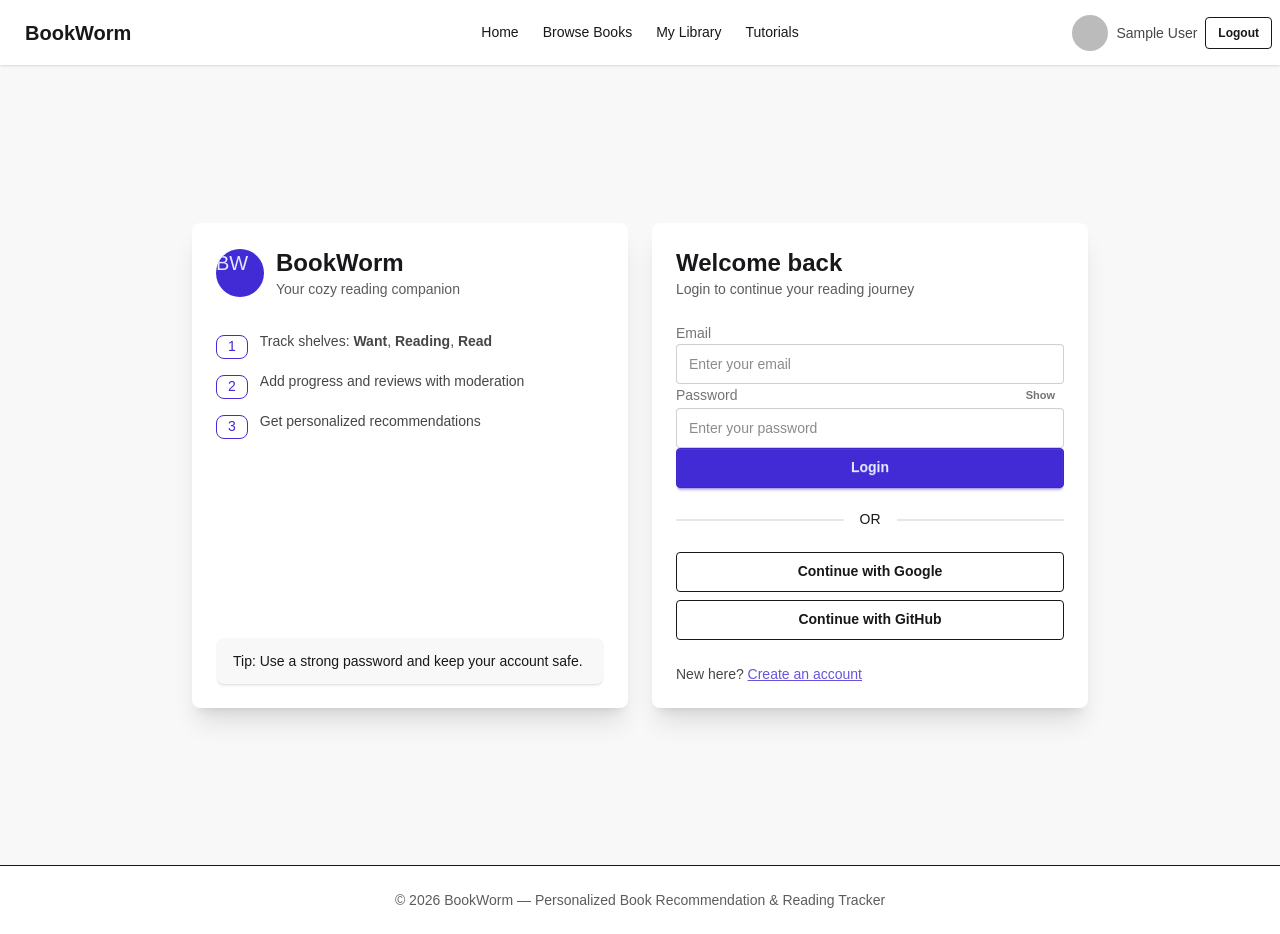
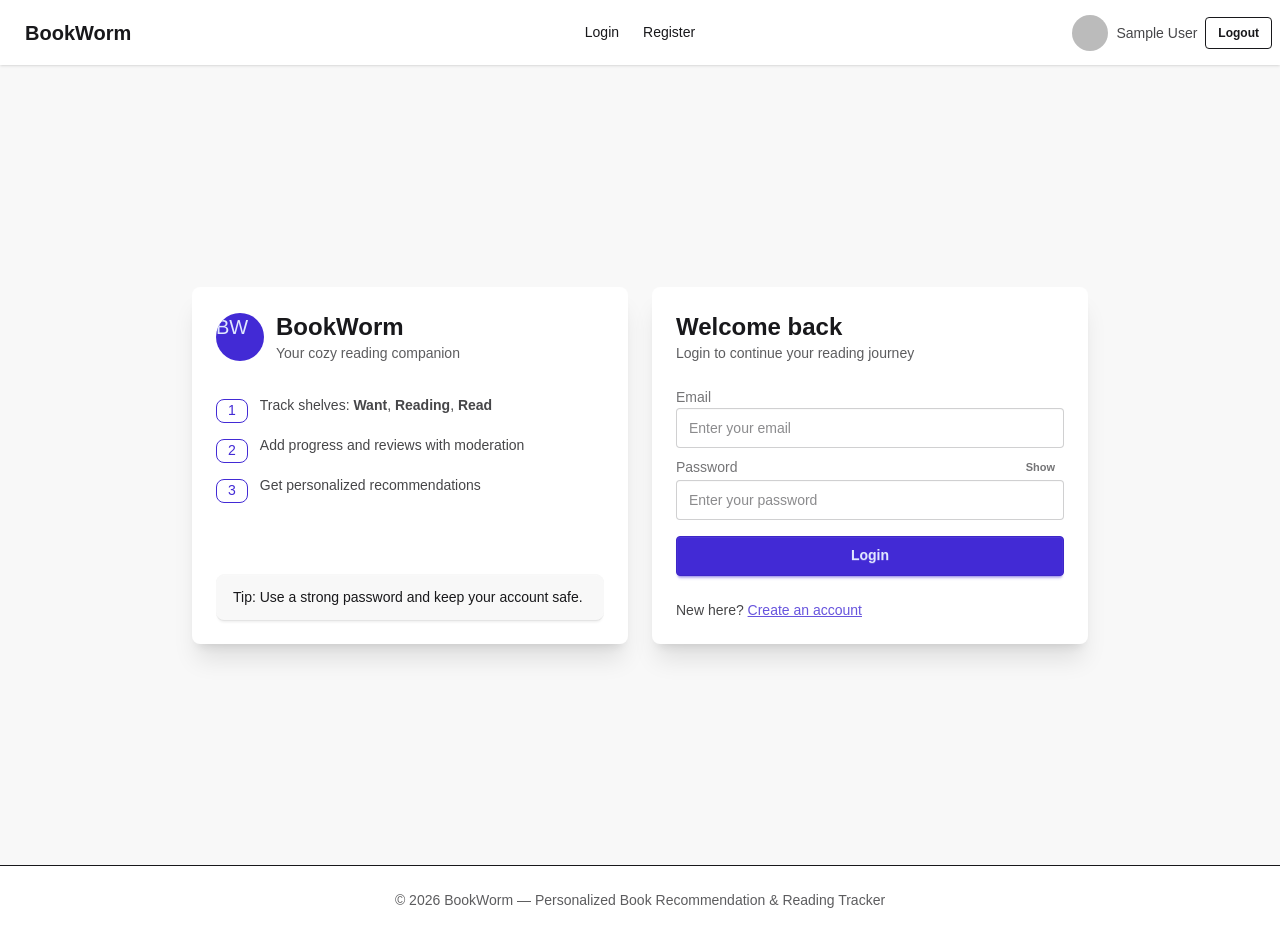
Before and after one commit to adittacse/book-worm-client, a Next.js app: page /login in a window 1280 px wide. Built offline with nearby package versions, Linux system fonts and the light colour scheme; no server answers; sample sign-in values are in the browser's storage.

Commit message:
bugs fixed

```diff
--- a/src/app/login/page.jsx
+++ b/src/app/login/page.jsx
@@ -10,7 +10,6 @@ export default function LoginPage() {
     const [password, setPassword] = useState("");
     const [showPass, setShowPass] = useState(false);
     const [loading, setLoading] = useState(false);
-    const [socialLoading, setSocialLoading] = useState("");
     const [error, setError] = useState("");
 
     const router = useRouter();
@@ -37,13 +36,6 @@ export default function LoginPage() {
         }
 
         router.push(callbackUrl);
-    };
-
-    const handleSocial = async (provider) => {
-        setError("");
-        setSocialLoading(provider);
-        await signIn(provider, { callbackUrl });
-        setSocialLoading("");
     };
 
     return (
@@ -128,7 +120,7 @@ export default function LoginPage() {
                                     <span className="label-text">Email</span>
                                 </div>
                                 <input
-                                    className="input input-bordered w-full"
+                                    className="input input-bordered w-full mb-2"
                                     type="email"
                                     placeholder="Enter your email"
                                     value={email}
@@ -149,7 +141,7 @@ export default function LoginPage() {
                                     </button>
                                 </div>
                                 <input
-                                    className="input input-bordered w-full"
+                                    className="input input-bordered w-full mb-4"
                                     type={showPass ? "text" : "password"}
                                     placeholder="Enter your password"
                                     value={password}
@@ -166,32 +158,6 @@ export default function LoginPage() {
                             </button>
                         </form>
 
-                        <div className="divider my-4">OR</div>
-
-                        <div className="space-y-2">
-                            <button
-                                className="btn btn-outline w-full"
-                                onClick={() => handleSocial("google")}
-                                disabled={!!socialLoading}
-                            >
-                                {socialLoading === "google" ? (
-                                    <span className="loading loading-spinner loading-sm"></span>
-                                ) : null}
-                                Continue with Google
-                            </button>
-
-                            <button
-                                className="btn btn-outline w-full"
-                                onClick={() => handleSocial("github")}
-                                disabled={!!socialLoading}
-                            >
-                                {socialLoading === "github" ? (
-                                    <span className="loading loading-spinner loading-sm"></span>
-                                ) : null}
-                                Continue with GitHub
-                            </button>
-                        </div>
-
                         <p className="text-sm mt-4 opacity-80">
                             New here?{" "}
                             <Link className="link link-primary font-medium" href="/register">
--- a/src/app/page.jsx
+++ b/src/app/page.jsx
@@ -12,8 +12,8 @@ export default async function Home() {
 
     // admin vs user
     if (session.role === "admin") {
-        redirect("/admin/dashboard");
+        redirect("/dashboard/admin");
     } else {
-        redirect("/my-library");
+        redirect("/dashboard/user/my-library");
     }
 }
--- a/src/app/register/page.jsx
+++ b/src/app/register/page.jsx
@@ -248,17 +248,6 @@ export default function RegisterPage() {
                             </button>
                         </form>
 
-                        <div className="divider my-4">OR</div>
-
-                        <div className="space-y-2">
-                            <button className="btn btn-outline w-full" onClick={() => signIn("google")}>
-                                Continue with Google
-                            </button>
-                            <button className="btn btn-outline w-full" onClick={() => signIn("github")}>
-                                Continue with GitHub
-                            </button>
-                        </div>
-
                         <p className="text-sm mt-4 opacity-80">
                             Already have an account?{" "}
                             <Link className="link link-primary font-medium" href="/login">
--- a/src/components/Navbar.jsx
+++ b/src/components/Navbar.jsx
@@ -33,7 +33,7 @@ export default function Navbar() {
 
             <div className="navbar-center hidden md:flex">
                 {
-                    role === "admin" ? (
+                    role === "admin" && (
                         <ul className="menu menu-horizontal px-1">
                             <li><Link href="/dashboard/admin">Dashboard</Link></li>
                             <li><Link href="/dashboard/admin/books">Books</Link></li>
@@ -42,7 +42,10 @@ export default function Navbar() {
                             <li><Link href="/dashboard/admin/tutorials">Tutorials</Link></li>
                             <li><Link href="/dashboard/admin/users">Users</Link></li>
                         </ul>
-                    ) : (
+                    )
+                }
+                {
+                    role === "user" && (
                         <ul className="menu menu-horizontal px-1">
                             <li><Link href="/dashboard/user">Home</Link></li>
                             <li><Link href="/dashboard/user/browse-books">Browse Books</Link></li>
@@ -51,11 +54,19 @@ export default function Navbar() {
                         </ul>
                     )
                 }
+                {
+                    !role && (
+                        <ul className="menu menu-horizontal px-1">
+                            <li><Link href="/login">Login</Link></li>
+                            <li><Link href="/register">Register</Link></li>
+                        </ul>
+                    )
+                }
             </div>
 
             <div className="navbar-end gap-2">
-                {session?.user ? (
-                    <>
+                {
+                    session?.user && <>
                         <div className="hidden sm:flex items-center gap-2">
                             <div className="avatar">
                                 <div className="w-9 rounded-full">
@@ -72,11 +83,7 @@ export default function Navbar() {
                             Logout
                         </button>
                     </>
-                ) : (
-                    <Link className="btn btn-sm btn-primary" href="/login">
-                        Login
-                    </Link>
-                )}
+                }
             </div>
         </div>
     );
```
Also changed, not shown: 1 other file (tests, documents, lock files or other folders).
